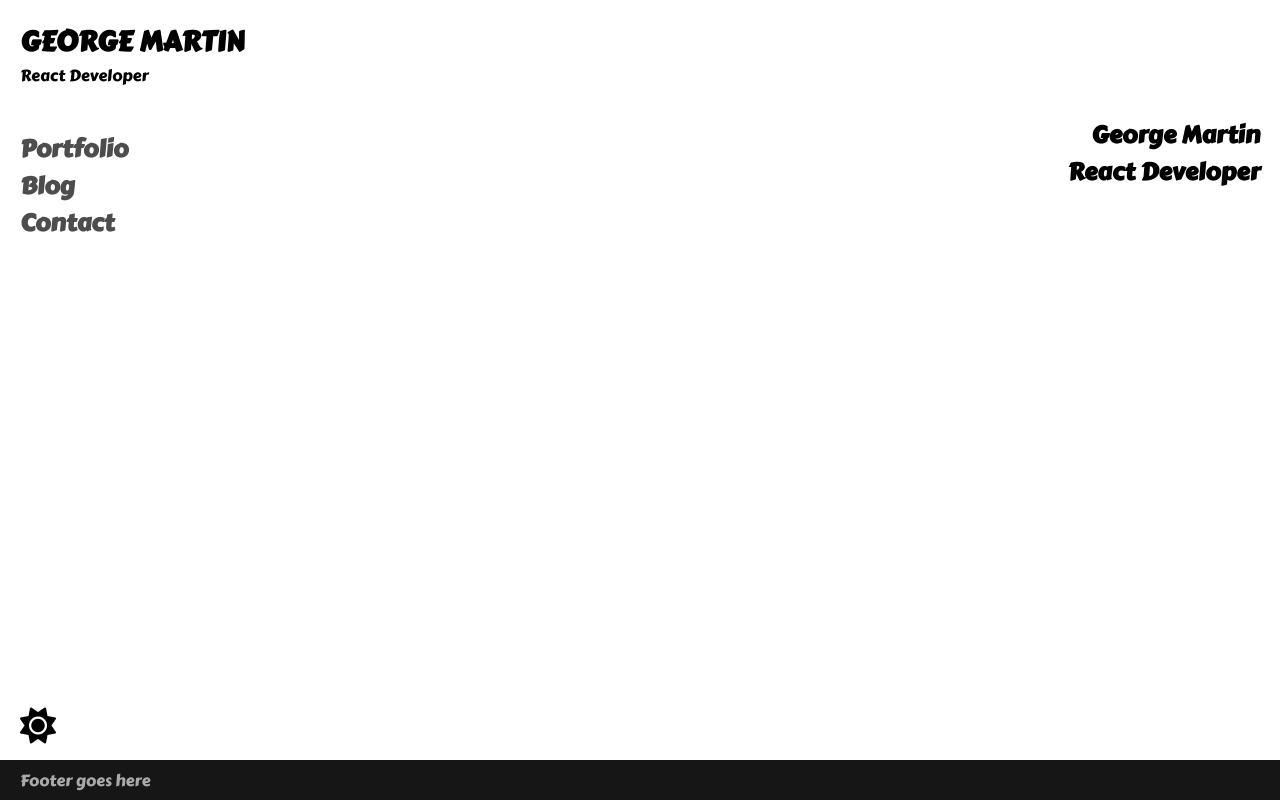
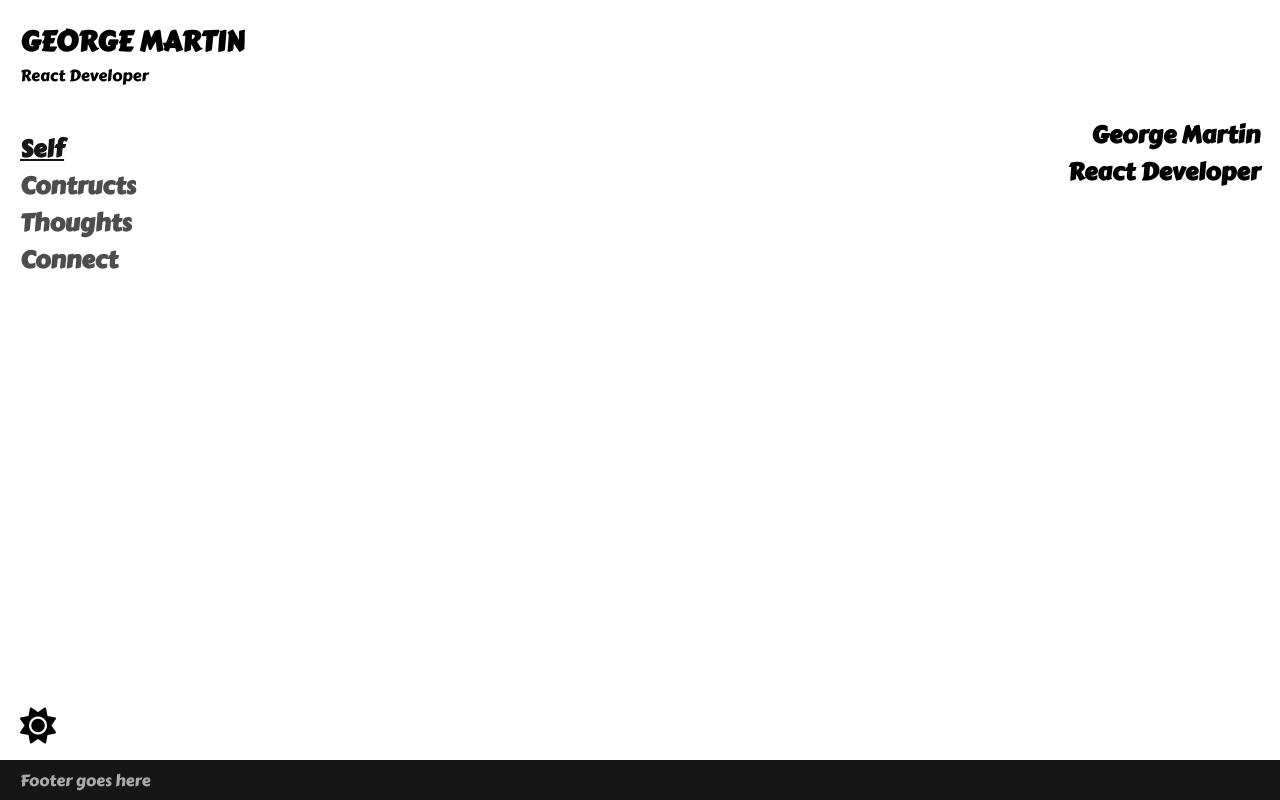
Before and after one commit to gmartin323/personal-website, a React (Vite) app: page / in a window 1280 px wide. Built offline with nearby package versions, Linux system fonts and the light colour scheme; what react-locomotive-scroll would draw is missing.

Commit message:
Changed nav-headings

```diff
--- a/src/components/Header.jsx
+++ b/src/components/Header.jsx
@@ -33,22 +33,28 @@ export default function Header() {
 
       <nav className="navigation-menu">
         <NavLink
-          to="/portfolio"
+          to="/"
           style={({ isActive }) => isActive ? activeStyles : null}
         >
-          Portfolio
+          Self
         </NavLink>
         <NavLink
-          to="/blog"
+          to="/constructs"
           style={({ isActive }) => isActive ? activeStyles : null}
         >
-          Blog
+          Contructs
         </NavLink>
         <NavLink
-          to="/contact"
+          to="/thoughts"
           style={({ isActive }) => isActive ? activeStyles : null}
         >
-          Contact
+          Thoughts
+        </NavLink>
+        <NavLink
+          to="/connect"
+          style={({ isActive }) => isActive ? activeStyles : null}
+        >
+          Connect
         </NavLink>
       </nav>
       <button onClick={switchTheme}>
--- a/src/index.jsx
+++ b/src/index.jsx
@@ -7,10 +7,10 @@ import {themes, ThemeContext} from "./themes/ThemeContext"
 import { LocomotiveScrollProvider } from 'react-locomotive-scroll';
 
 import Layout from "./components/Layout"
-import Home from "./pages/Home"
-import Portfolio from "./pages/Portfolio"
-import Blog from "./pages/Blog"
-import Contact from "./pages/Contact"
+import Self from "./pages/Self"
+import Constructs from "./pages/Constructs"
+import Thoughts from "./pages/Thoughts"
+import Connect from "./pages/Connect"
 
 
 function App() {
@@ -48,10 +48,10 @@ function App() {
                         >
                         <Routes>
                             <Route path="/" element={<Layout />}>
-                                <Route index element={<Home />} />
-                                <Route path="portfolio" element={<Portfolio />}/>
-                                <Route path="blog" element={<Blog />}/>
-                                <Route path="contact" element={<Contact />}/>
+                                <Route index element={<Self />} />
+                                <Route path="constructs" element={<Constructs />}/>
+                                <Route path="thoughts" element={<Thoughts />}/>
+                                <Route path="connect" element={<Connect />}/>
                             </Route>
                         </Routes>
                     </LocomotiveScrollProvider>
--- a/src/pages/Home.jsx
+++ b/src/pages/Self.jsx
@@ -1,7 +1,7 @@
 import React, { useContext } from "react"
 import { ThemeContext } from "../themes/ThemeContext"
 
-export default function Home() {
+export default function Self() {
   const { theme } = useContext(ThemeContext)
 
   return (
```
Also changed, not shown: src/pages/Connect.jsx (renamed from src/pages/Contact.jsx), src/pages/Constructs.jsx (renamed from src/pages/Portfolio.jsx), src/pages/Thoughts.jsx (renamed from src/pages/Blog.jsx).
